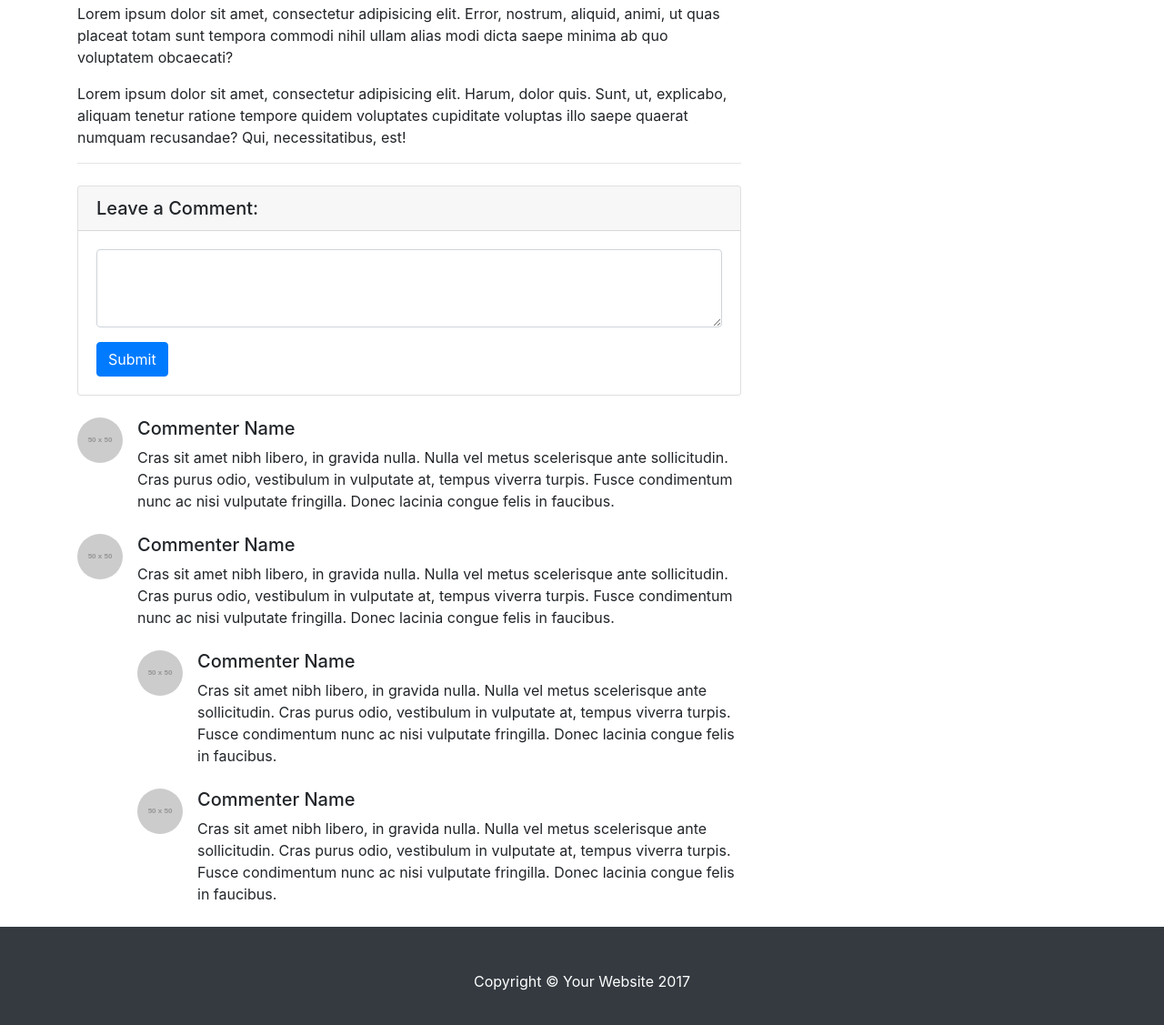
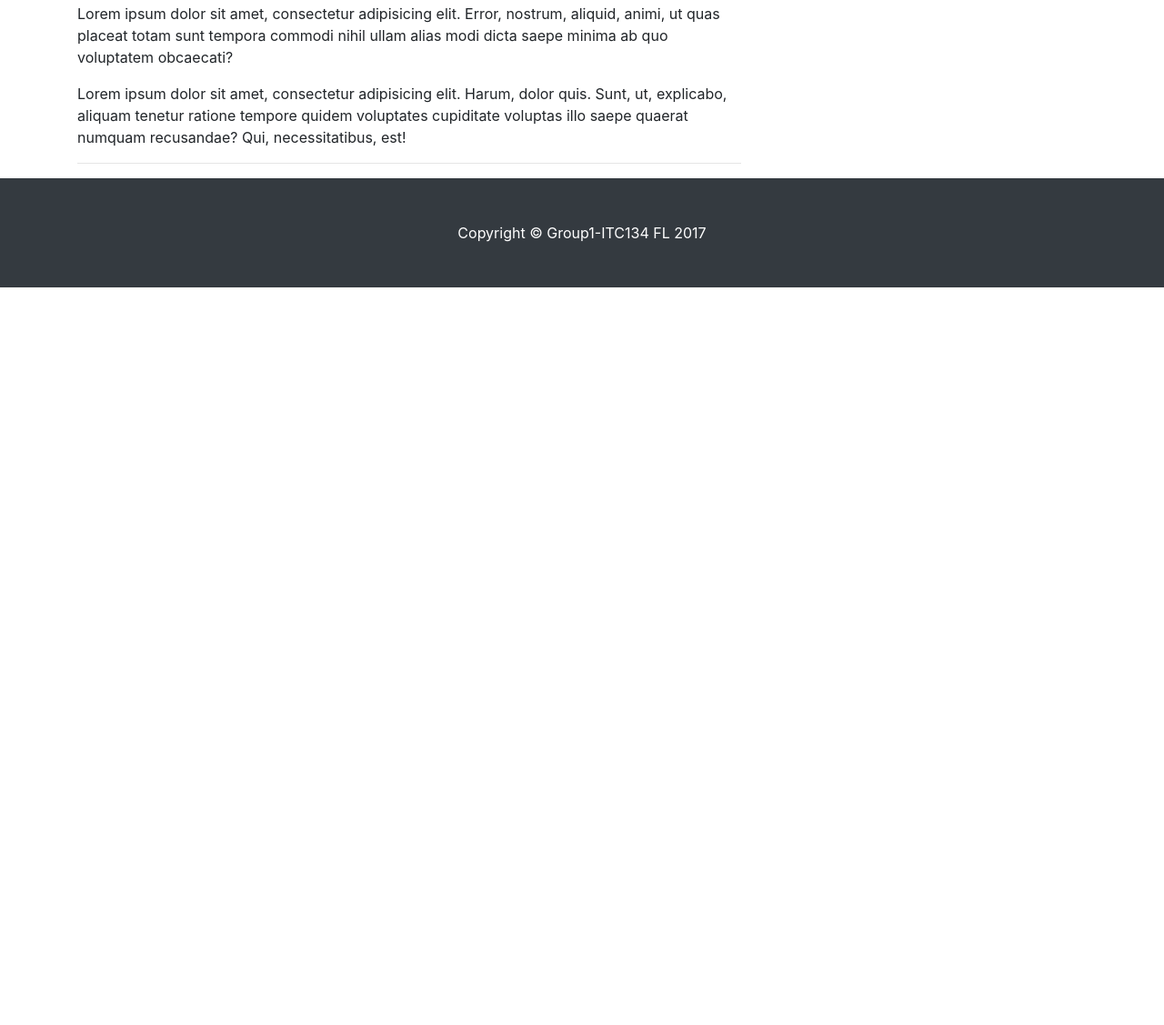
Before and after one commit to warangkanawatthayo/Group1ITC134-WebPageProject, a plain HTML site: page index.html in a window 1280 px wide. Shown: the part 959-2086 px from the top of the page at 91% size. After the commit the page ends 1275 px from the top, so only its background shows below. Drawn offline with Linux system fonts and the light colour scheme; placeholder pictures from the web are drawn by us.

Commit message:
Updates the structure of index.html
I used a free bootstrap web page and modified for our need.

```diff
--- a/index.html
+++ b/index.html
@@ -28,24 +28,6 @@
         <button class="navbar-toggler" type="button" data-toggle="collapse" data-target="#navbarResponsive" aria-controls="navbarResponsive" aria-expanded="false" aria-label="Toggle navigation">
           <span class="navbar-toggler-icon"></span>
         </button>
-   <!--     <div class="collapse navbar-collapse" id="navbarResponsive">
-          <ul class="navbar-nav ml-auto">
-            <li class="nav-item active">
-              <a class="nav-link" href="#">Home
-                <span class="sr-only">(current)</span>
-              </a>
-            </li>
-            <li class="nav-item">
-              <a class="nav-link" href="#">About</a>
-            </li>
-            <li class="nav-item">
-              <a class="nav-link" href="#">Services</a>
-            </li>
-            <li class="nav-item">
-              <a class="nav-link" href="#">Contact</a>
-            </li>
-          </ul>
-        </div> -->
       </div>
     </nav>
 
@@ -63,7 +45,7 @@
           <!-- Author -->
           <p class="lead">
             by
-            <a href="#">Aaron, Ghada, Nice, Albeta, Branden</a>
+            <a href="#">Aaron, Ghada, Nice, Albeta and Branden</a>
           </p>
 
           <hr>
@@ -97,54 +79,6 @@
           <p>Lorem ipsum dolor sit amet, consectetur adipisicing elit. Harum, dolor quis. Sunt, ut, explicabo, aliquam tenetur ratione tempore quidem voluptates cupiditate voluptas illo saepe quaerat numquam recusandae? Qui, necessitatibus, est!</p>
 
           <hr>
-
-          <!-- Comments Form -->
-          <div class="card my-4">
-            <h5 class="card-header">Leave a Comment:</h5>
-            <div class="card-body">
-              <form>
-                <div class="form-group">
-                  <textarea class="form-control" rows="3"></textarea>
-                </div>
-                <button type="submit" class="btn btn-primary">Submit</button>
-              </form>
-            </div>
-          </div>
-
-          <!-- Single Comment -->
-          <div class="media mb-4">
-            <img class="d-flex mr-3 rounded-circle" src="http://placehold.it/50x50" alt="">
-            <div class="media-body">
-              <h5 class="mt-0">Commenter Name</h5>
-              Cras sit amet nibh libero, in gravida nulla. Nulla vel metus scelerisque ante sollicitudin. Cras purus odio, vestibulum in vulputate at, tempus viverra turpis. Fusce condimentum nunc ac nisi vulputate fringilla. Donec lacinia congue felis in faucibus.
-            </div>
-          </div>
-
-          <!-- Comment with nested comments -->
-          <div class="media mb-4">
-            <img class="d-flex mr-3 rounded-circle" src="http://placehold.it/50x50" alt="">
-            <div class="media-body">
-              <h5 class="mt-0">Commenter Name</h5>
-              Cras sit amet nibh libero, in gravida nulla. Nulla vel metus scelerisque ante sollicitudin. Cras purus odio, vestibulum in vulputate at, tempus viverra turpis. Fusce condimentum nunc ac nisi vulputate fringilla. Donec lacinia congue felis in faucibus.
-
-              <div class="media mt-4">
-                <img class="d-flex mr-3 rounded-circle" src="http://placehold.it/50x50" alt="">
-                <div class="media-body">
-                  <h5 class="mt-0">Commenter Name</h5>
-                  Cras sit amet nibh libero, in gravida nulla. Nulla vel metus scelerisque ante sollicitudin. Cras purus odio, vestibulum in vulputate at, tempus viverra turpis. Fusce condimentum nunc ac nisi vulputate fringilla. Donec lacinia congue felis in faucibus.
-                </div>
-              </div>
-
-              <div class="media mt-4">
-                <img class="d-flex mr-3 rounded-circle" src="http://placehold.it/50x50" alt="">
-                <div class="media-body">
-                  <h5 class="mt-0">Commenter Name</h5>
-                  Cras sit amet nibh libero, in gravida nulla. Nulla vel metus scelerisque ante sollicitudin. Cras purus odio, vestibulum in vulputate at, tempus viverra turpis. Fusce condimentum nunc ac nisi vulputate fringilla. Donec lacinia congue felis in faucibus.
-                </div>
-              </div>
-
-            </div>
-          </div>
 
         </div>
 
@@ -218,7 +152,7 @@
     <!-- Footer -->
     <footer class="py-5 bg-dark">
       <div class="container">
-        <p class="m-0 text-center text-white">Copyright &copy; Your Website 2017</p>
+        <p class="m-0 text-center text-white">Copyright &copy; Group1-ITC134 FL 2017</p>
       </div>
       <!-- /.container -->
     </footer>
```
